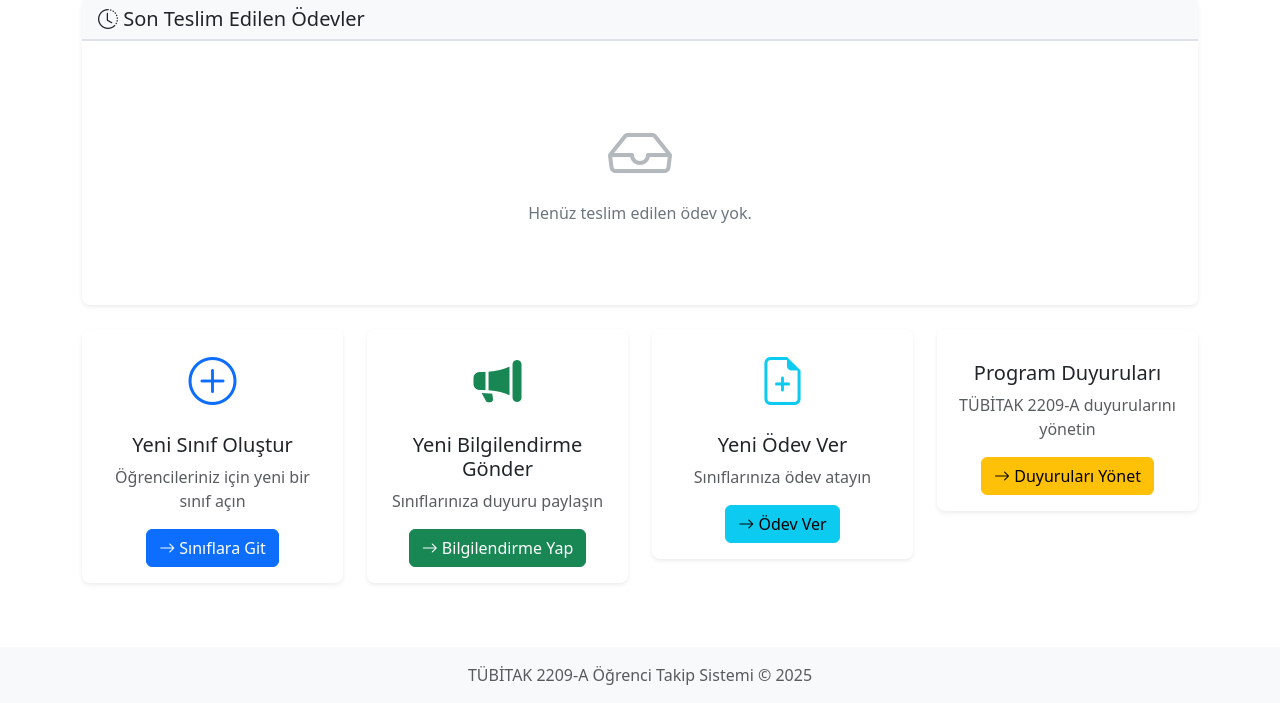
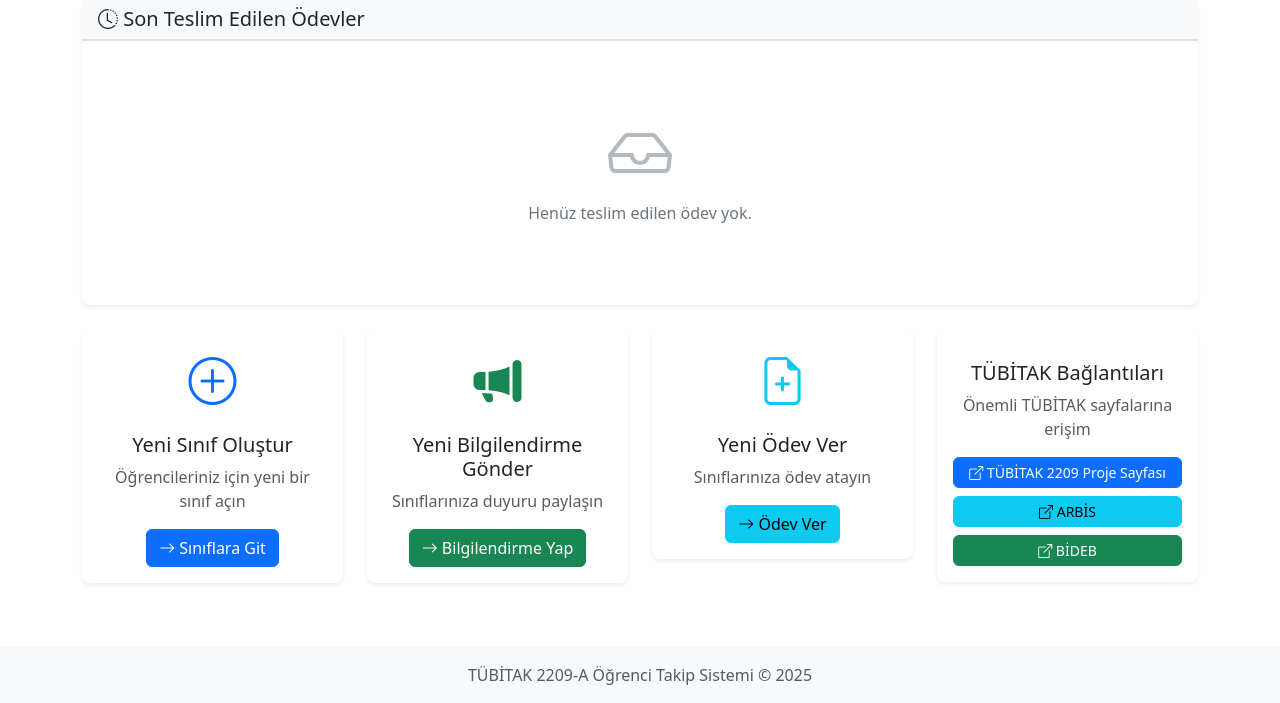
Before and after one commit to bozemre19-blip/tubitak2209, a Flask app: page /dashboard in a window 1280 px wide. Shown: the part 433-1136 px from the top of the page. Run offline with Flask 3, Linux system fonts and the light colour scheme; a user stored in the database is signed in; data that the repository does not hold is empty; some libraries are stand-ins or nearby versions.

Commit message:
Program Duyurulari kartindaki 'Duyurulari Yonet' butonu kaldirildi, yerine TÃœBÄ°TAK 2209, ARBÄ°S ve BÄ°DEB butonlari eklendi

```diff
--- a/2209 Takip/templates/admin/dashboard.html
+++ b/2209 Takip/templates/admin/dashboard.html
@@ -311,11 +311,25 @@
         <div class="card">
             <div class="card-body text-center">
                 <i class="bi bi-bullhorn-fill text-warning" style="font-size: 3rem;"></i>
-                <h5 class="mt-3">Program Duyuruları</h5>
-                <p class="text-muted">TÜBİTAK 2209-A duyurularını yönetin</p>
-                <a href="{{ url_for('admin_program_announcements') }}" class="btn btn-warning">
-                    <i class="bi bi-arrow-right"></i> Duyuruları Yönet
-                </a>
+                <h5 class="mt-3">TÜBİTAK Bağlantıları</h5>
+                <p class="text-muted">Önemli TÜBİTAK sayfalarına erişim</p>
+                <div class="d-grid gap-2">
+                    <a href="https://tubitak.gov.tr/tr/burslar/lisans-onlisans/destek-programlari/2209-universite-ogrencileri-arastirma-projeleri-destekleme-programi"
+                       target="_blank"
+                       class="btn btn-primary btn-sm">
+                        <i class="bi bi-box-arrow-up-right"></i> TÜBİTAK 2209 Proje Sayfası
+                    </a>
+                    <a href="https://arbis.tubitak.gov.tr/"
+                       target="_blank"
+                       class="btn btn-info btn-sm">
+                        <i class="bi bi-box-arrow-up-right"></i> ARBİS
+                    </a>
+                    <a href="https://ebideb.tubitak.gov.tr/giris.htm"
+                       target="_blank"
+                       class="btn btn-success btn-sm">
+                        <i class="bi bi-box-arrow-up-right"></i> BİDEB
+                    </a>
+                </div>
             </div>
         </div>
     </div>
```
